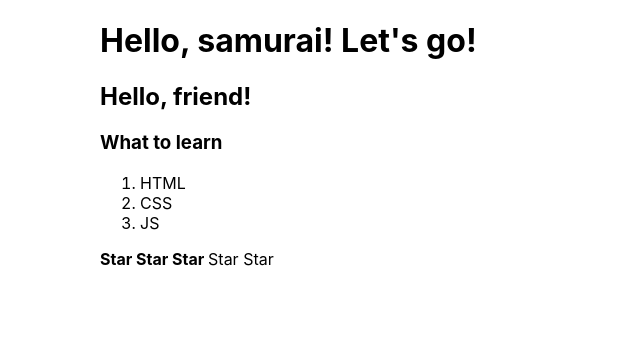
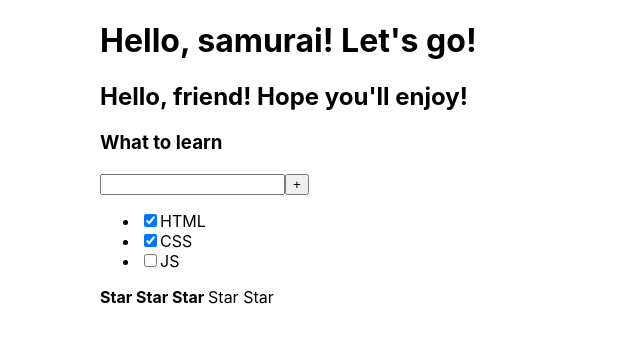
Before and after one commit to IJTINK7/Practice, a React (Create React App) app: page / in a window 1280 px wide. Shown: the top 342 px of the page, without its empty margins (0-640 px from the left). Built offline with nearby package versions, Linux system fonts and the light colour scheme.

Commit message:
Create "ToDoList" component with content

```diff
--- a/src/App.tsx
+++ b/src/App.tsx
@@ -2,12 +2,13 @@ import React from 'react';
 import './App.css';
 import Greeting from "./Greeting";
 import Rating from "./Rating";
+import ToDoList from "./ToDoList";
 
 function App() {
 	return (
 		<div className="App">
-			<h1>Hello, samurai! Let's go!</h1>
 			<Greeting/>
+			<ToDoList/>
 			<Rating value={3}/>
 		</div>
 	);
--- a/src/Greeting.tsx
+++ b/src/Greeting.tsx
@@ -3,17 +3,8 @@ import React from "react";
 export const Greeting = () => {
 	return (
 		<div>
-			<div>
-				<h2>Hello, friend!</h2>
-			</div>
-			<div>
-				<h3>What to learn</h3>
-				<ol>
-					<li>HTML</li>
-					<li>CSS</li>
-					<li>JS</li>
-				</ol>
-			</div>
+			<h1>Hello, samurai! Let's go!</h1>
+			<h2>Hello, friend! Hope you'll enjoy!</h2>
 		</div>
 	);
 }
--- a/src/Rating.tsx
+++ b/src/Rating.tsx
@@ -3,7 +3,7 @@ import React from "react";
 type RatingPropsType = {
 	value: number;
 }
-export const Rating = (props: RatingPropsType) => {
+const Rating = (props: RatingPropsType) => {
 	debugger
 	if (props.value === 1) {
 		return (
--- /dev/null
+++ b/src/ToDoList.tsx
@@ -0,0 +1,18 @@
+import React from "react";
+
+const ToDoList = () => {
+	return (
+		<div>
+			<h3>What to learn</h3>
+			<input/>
+			<button>+</button>
+			<ul>
+				<li><input type={"checkbox"} checked={true}/>HTML</li>
+				<li><input type={"checkbox"} checked={true}/>CSS</li>
+				<li><input type={"checkbox"} checked={false}/>JS</li>
+			</ul>
+		</div>
+	);
+}
+
+export default ToDoList;
```
